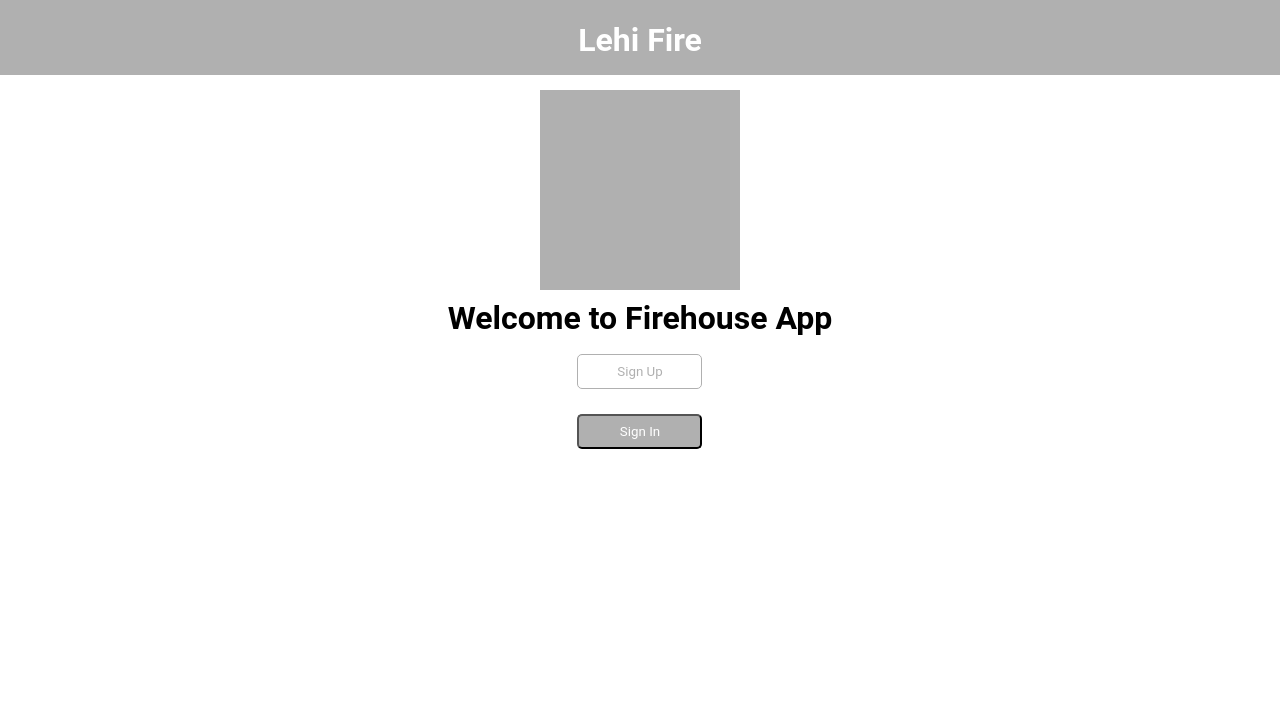
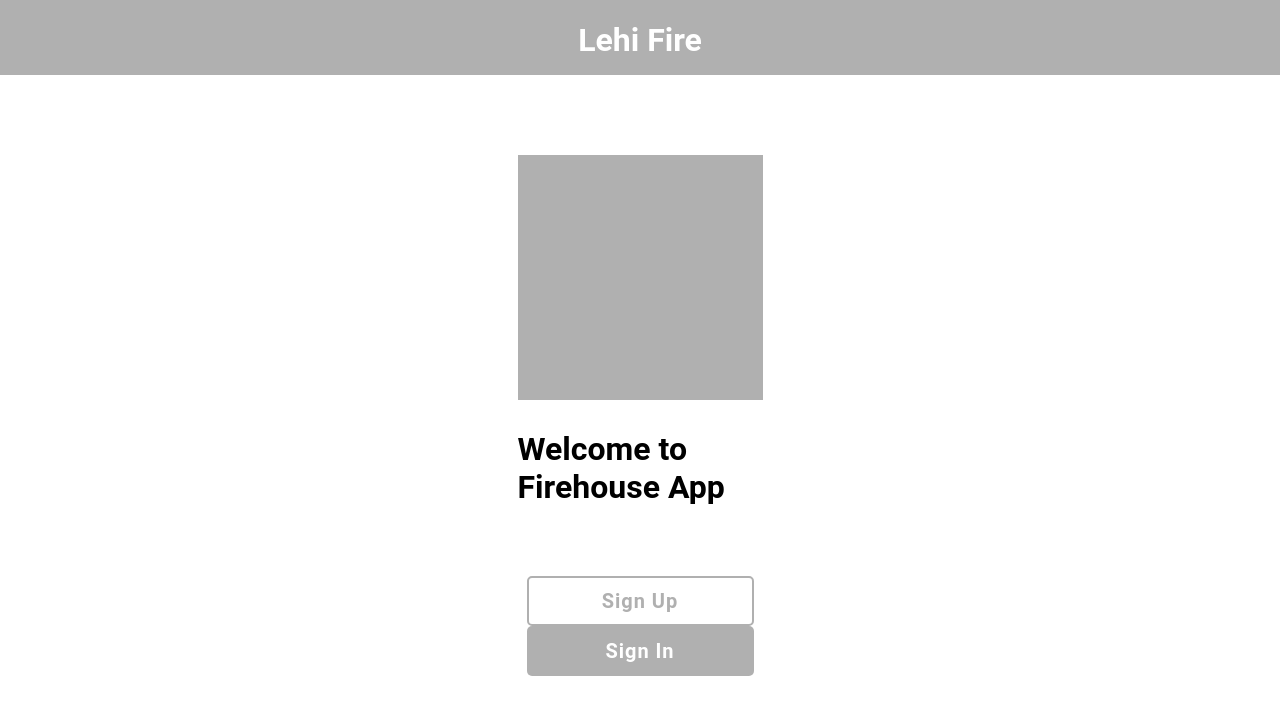
Before and after one commit to V-School-Module-7/firehouse-app, a React (Create React App) app in the folder client/: page /login in a window 1280 px wide. Shown: the top 714 px of the page. Built offline with nearby package versions, Linux system fonts and the light colour scheme.

Commit message:
adjusted layout

```diff
--- a/client/src/components/LoginForm.js
+++ b/client/src/components/LoginForm.js
@@ -4,10 +4,6 @@ import styled from "styled-components";
 import { Input, InputAlt, Button } from "./styledComponents";
 
 const LoginFormWrapper = styled.form`
-  display: flex;
-  flex-direction: column;
-  justify-content: center;
-  align-items: center;
   margin: auto;
 `;
 const SignInEmailInput = styled(InputAlt)`
--- a/client/src/components/styledComponents.js
+++ b/client/src/components/styledComponents.js
@@ -1,24 +1,52 @@
 import styled from "styled-components";
 
 // Button normal
-export const Button = styled.button`
-  background: rgb(176, 176, 176);
+export const Button = styled.div`
+  background: #b0b0b0;
   color: #ffffff;
   height: 35px;
-  width: 125px;
+  width: 100%;
+  min-width: 227px;
+  min-height: 50px;
   border-radius: 5px;
-  margin: 8px;
+  text-decoration: none;
+  display: flex;
+  justify-content: center;
+  align-items: center;
+  font-size: 20px;
+  font-weight: bold;
+  letter-spacing: 0.96px;
+  line-height: 26px;
+  padding: 13px;
+
+  :hover {
+    cursor: pointer;
+  }
 `;
 
 // button outlined
-export const ButtonAlt = styled.button`
+export const ButtonAlt = styled.div`
   background: #ffffff;
-  color: rgb(176, 176, 176);
-  border: 1px solid rgb(176, 176, 176);
+  color: #b0b0b0;
+  border: 2px solid #b0b0b0;
   height: 35px;
-  width: 125px;
+  width: 100%;
+  min-width: 227px;
+  min-height: 50px;
   border-radius: 5px;
-  margin: 8px;
+  text-decoration: none;
+  display: flex;
+  justify-content: center;
+  align-items: center;
+  font-size: 20px;
+  font-weight: bold;
+  letter-spacing: 0.96px;
+  line-height: 26px;
+  padding: 13px;
+
+  :hover {
+    cursor: pointer;
+  }
 `;
 
 // text input normal
@@ -26,6 +54,11 @@ export const Input = styled.input`
   border-radius: 5px;
   padding: 8px;
   margin: 8px;
+  font-size: 16px;
+  font-weight: bold;
+  color: #b0b0b0;
+  letter-spacing: 0.77px;
+  line-height: 21px;
 `;
 
 // text input only underline
@@ -37,4 +70,9 @@ export const InputAlt = styled.input`
   border-top: none;
   border-left: none;
   border-radius: 0;
+  color: #b0b0b0;
+  font-size: 16px;
+  font-weight: bold;
+  letter-spacing: 0.77px;
+  line-height: 21px;
 `;
--- a/client/src/pages/LoginPage.js
+++ b/client/src/pages/LoginPage.js
@@ -5,34 +5,35 @@ import { Button, ButtonAlt } from "../components/styledComponents";
 import { Link } from "react-router-dom";
 
 const LoginContainer = styled.div`
-  display: grid;
-  grid-template-columns: 1fr 1fr 1fr 1fr 1fr 1fr;
-  grid-auto-rows: auto;
-  grid-gap: 9px;
-  padding: 15px;
+  display: flex;
+  flex-direction: column;
+  align-items: center;
+  justify-content: center;
   width: 100vw;
 `;
 
 const WillLaterBeAnImage = styled.div`
   background-color: rgb(176, 176, 176);
-  width: 200px;
-  height: 200px;
-  grid-column: 2 / 6;
-  margin: auto;
+  width: 245px;
+  height: 245px;
+  margin: 80px auto 0 auto;
 `;
 
 const WelcomeMessage = styled.h1`
-  grid-column: 2 / 6;
-  margin: auto;
-  text-align: center;
+  width: 245px;
+  margin: 30px auto 70px auto;
 `;
 
 const SignUpBtn = styled(ButtonAlt)``;
-
+const ButtonContainer = styled.div`
+  margin: auto;
+  margin-bottom: 100px;
+`;
 const SignInBtn = styled(Button)``;
 const ButtonLink = styled(Link)`
-  grid-column: 2 / 6;
-  margin: auto;
+  margin: 8px auto 8px auto;
+  text-decoration: none;
+  width: 100%;
 `;
 
 export default function Login(props) {
@@ -40,12 +41,14 @@ export default function Login(props) {
     <LoginContainer>
       <WillLaterBeAnImage />
       <WelcomeMessage>Welcome to Firehouse App</WelcomeMessage>
+      <ButtonContainer>
         <ButtonLink to="/login/signup">
           <SignUpBtn>Sign Up</SignUpBtn>
         </ButtonLink>
         <ButtonLink to="/login/signin">
           <SignInBtn>Sign In</SignInBtn>
         </ButtonLink>
+      </ButtonContainer>
     </LoginContainer>
   );
 }
--- a/client/src/pages/SignInPage.js
+++ b/client/src/pages/SignInPage.js
@@ -4,38 +4,29 @@ import styled from "styled-components";
 import LoginForm from "../components/LoginForm";
 
 const SignInContainer = styled.div`
-  display: grid;
-  grid-template-columns: 1fr 1fr 1fr 1fr 1fr 1fr;
-  grid-auto-rows: auto;
-  grid-gap: 9px;
-  padding: 15px;
+  display: flex;
+  flex-direction: column;
+  justify-content: center;
+  align-content: center;
   width: 100vw;
 `;
 
 const WillLaterBeAnImage = styled.div`
   background-color: rgb(176, 176, 176);
-  width: 200px;
-  height: 200px;
-  grid-column: 2 / 6;
+  width: 245px;
+  height: 245px;
   margin: auto;
 `;
 
-const SignInMessage = styled.h1`
-  grid-column: 2 / 6;
-  margin: auto;
-  text-align: center;
-`;
 const LoginFormStyled = styled(LoginForm)`
-  grid-column: 2 / 6;
-  margin: auto;
-  width: 245px;
+  margin: 40px auto 100px auto;
+  max-width: 245px;
 `;
 
 export default function SignIn(props) {
   return (
     <SignInContainer>
       <WillLaterBeAnImage />
-      <SignInMessage>Enter you information to get started</SignInMessage>
       <LoginFormStyled type="SignIn" />
     </SignInContainer>
   );
```
Lines whose indentation alone changed are shown as unchanged.
